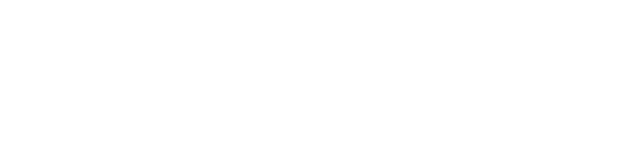
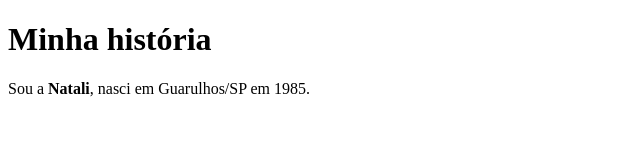
Before and after one commit to andradenati8/fullstack-2024, a plain HTML site: page index.html in a window 1280 px wide. Shown: the whole page, without its empty margins (0-640 px from the left). Drawn offline with Linux system fonts and the light colour scheme.

Commit message:
feat: Aplicando tag h1 e p

```diff
--- a/index.html
+++ b/index.html
@@ -1,14 +1,17 @@
 <!DOCTYPE html>
 <html lang="pt-br">
-    <head>
-        <title>Minha primeira página!</title>
-        <meta charset="utf-8"/>
-    </head>
 
-    <body>
+<head>
+    <title>Minha primeira página!</title>
+    <meta charset="utf-8" />
+</head>
 
+<body>
 
+    <h1>Minha história</h1>
 
-    </body>
+    <p>Sou a <strong>Natali</strong>, nasci em Guarulhos/SP em 1985.</p>
+
+</body>
 
 </html>
```
